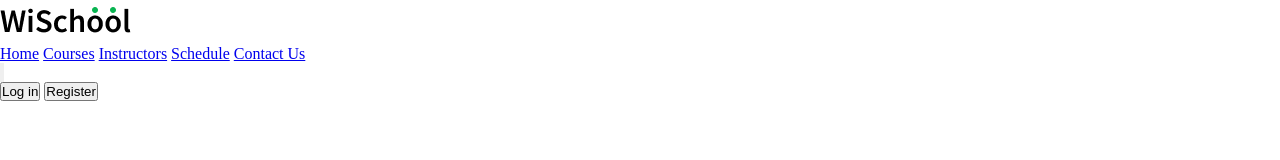
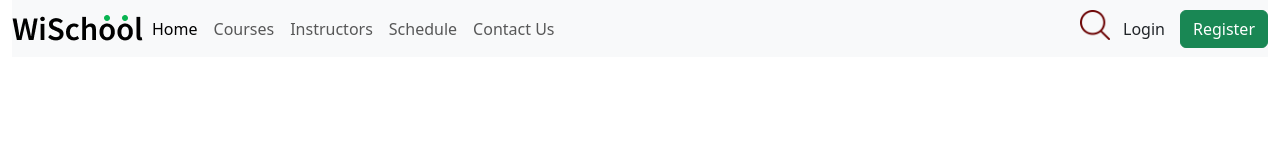
Before and after one commit to KashishPagarani-6/complete-html-and-css, a plain HTML site: page index.html in a window 1280 px wide. Drawn offline with nearby package versions, Linux system fonts and the light colour scheme.

Commit message:
nav is added properly and it's responsive as well

```diff
--- a/file.css
+++ b/file.css
@@ -1,4 +1,17 @@
-*{
-    padding: 0;
-    margin: 0;
+.just>.butn{
+    margin-left: 2px;
 }
+.search-input {
+  display: none;
+  margin-right: 10px;
+}
+.search-container.active .search-input {
+  display: block;
+}
+.search-icon {
+  cursor: pointer;
+  margin-left: 10px;
+}
+.just>.butn {
+  margin-left: 2px;
+}
--- /dev/null
+++ b/file.js
@@ -0,0 +1,3 @@
+function toggleSearch() {
+  document.getElementById("search-box").classList.toggle("active");
+}
--- a/index.html
+++ b/index.html
@@ -3,30 +3,49 @@
 <head>
     <meta charset="UTF-8">
     <meta name="viewport" content="width=device-width, initial-scale=1.0">
-    <title>WiSchool</title>
+    <title>Document</title>
+    <link rel="stylesheet" href="https://cdn.jsdelivr.net/npm/bootstrap@5.3.7/dist/css/bootstrap.min.css">
+    <script src="https://cdn.jsdelivr.net/npm/bootstrap@5.3.7/dist/js/bootstrap.bundle.min.js"></script>
     <link rel="stylesheet" href="./file.css">
 </head>
 <body>
-    <div class="container">
-        <nav>
-            <div logo>
-                <img src="./images/Group 177-4.png" alt="WiSchool logo">
-            </div>
-            <div>
-                <a href="home">Home</a>
-                <a href="courses">Courses</a>
-                <a href="instructors">Instructors</a>
-                <a href="schedule">Schedule</a>
-                <a href="contact-us">Contact Us</a>
-            </div>
-            <div>
-                <input type="button" name="search" id="search" placeholder="search"><label for="search"><img src="" alt=""></label>
-            </div>
-            <div>
-                <button>Log in</button>
-                <button>Register</button>
-            </div>
-        </nav>
+   <div class="container-fluid">
+    <div class="navBar">
+        <nav class="navbar navbar-expand-lg bg-body-tertiary">
+    <button class="navbar-toggler" type="button" data-bs-toggle="collapse" data-bs-target="#navbarSupportedContent" aria-controls="navbarSupportedContent" aria-expanded="false" aria-label="Toggle navigation">
+      <span class="navbar-toggler-icon"></span>
+    </button>
+            <img src="./images/logo.png" alt="logo of institute">
+    <div class="collapse navbar-collapse" id="navbarSupportedContent">
+      <ul class="navbar-nav me-auto mb-2 mb-lg-0">
+        <li class="nav-item">
+          <a class="nav-link active" aria-current="page" href="#">Home</a>
+        </li>
+        <li class="nav-item">
+          <a class="nav-link" href="#">Courses</a>
+        </li>
+        <li class="nav-item">
+          <a class="nav-link" href="#">Instructors</a>
+        </li>
+       <li class="nav-item">
+          <a class="nav-link" href="#">Schedule</a>
+        </li>
+          <li class="nav-item">
+          <a class="nav-link" href="#">Contact Us</a>
+        </li>
+      </ul>
+      <form class="d-flex just" role="search">
+     <div class="search-container" id="search-box">
+        <input type="text" name="search" id="search" class="form-control search-input" placeholder="Search...">
+        <img src="./images/search-icon.png" alt="search icon" width="30" class="search-icon" onclick="toggleSearch()">
+     </div>
+        <button class="btn " type="submit">Login</button>
+        <button class="btn btn-success butn" type="submit">Register</button>
+      </form>
     </div>
+</nav>
+    </div>
+   </div>
+   <script src="./file.js"></script>
 </body>
 </html>
```
Also changed, not shown: images/logo.png (renamed from images/Group 177-4.png), images/search-icon.png (added).
